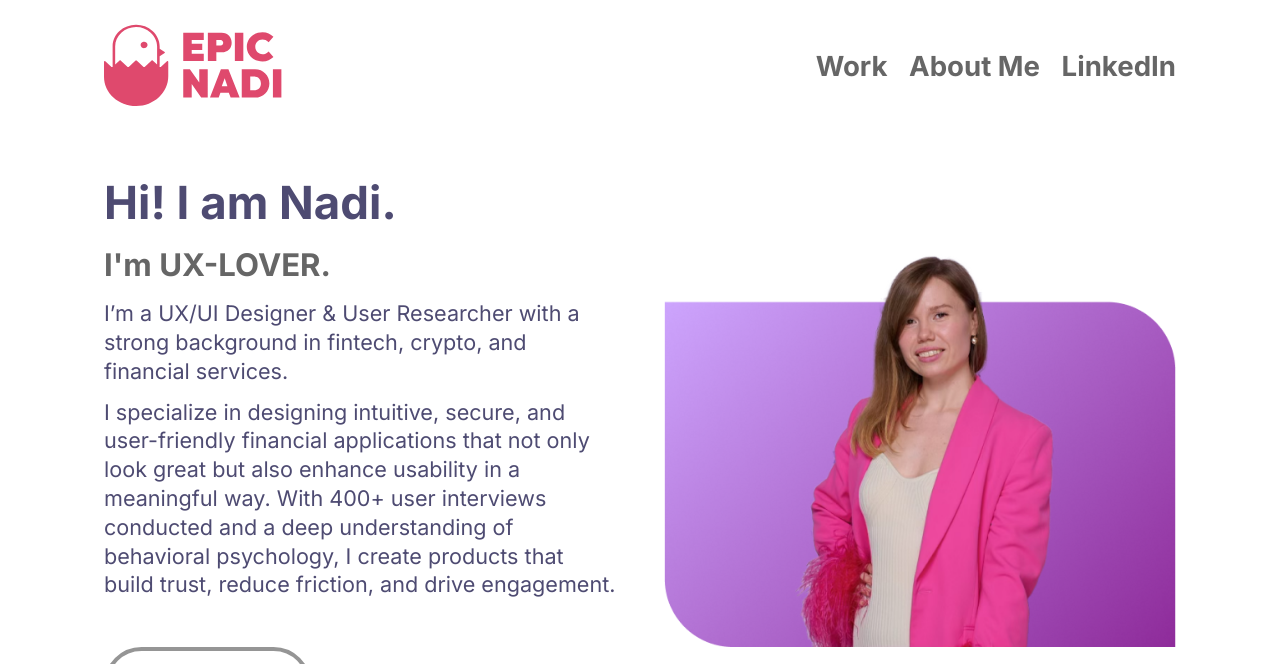
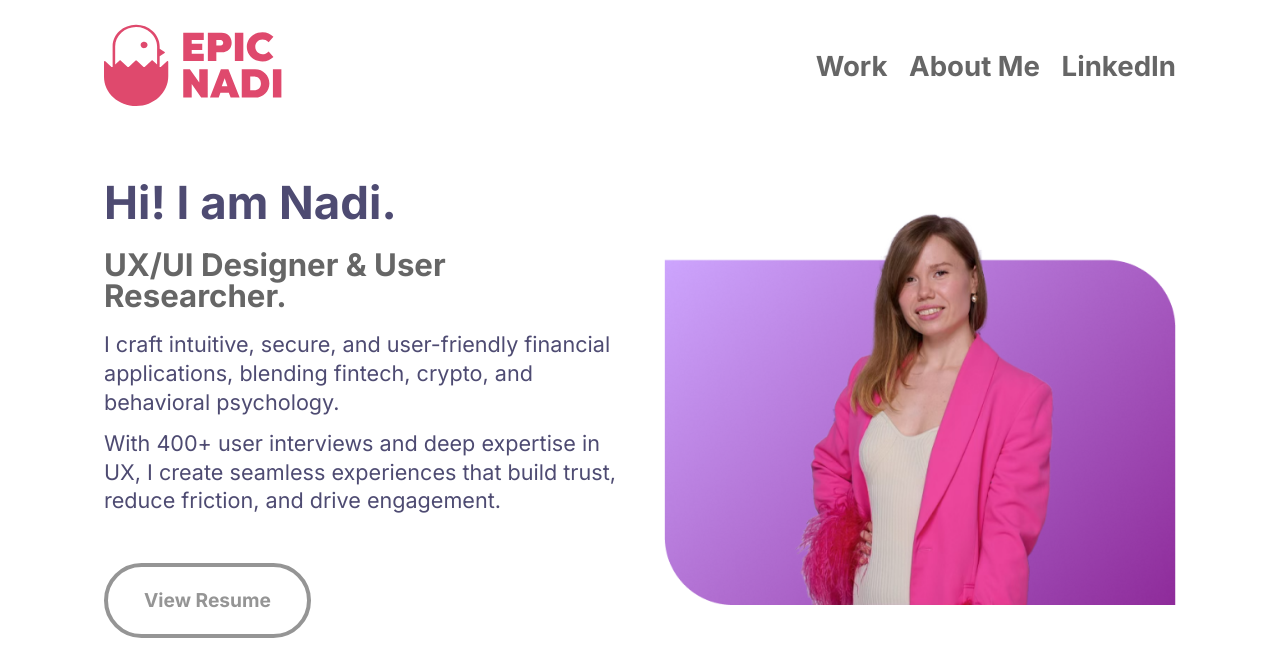
Before and after one commit to Nadi-Epina/nadi-epic, a plain HTML site: page index.html in a window 1280 px wide. Shown: the top 664 px of the page. Drawn offline with Linux system fonts and the light colour scheme.

Commit message:
Update index.html

```diff
--- a/index.html
+++ b/index.html
@@ -28,12 +28,12 @@
     <div class="hero-block first">
         <div class="text">
             <h1>Hi! I am Nadi.</h1>
-            <h3>I'm UX-LOVER.</h3>
+            <h3>UX/UI Designer & User Researcher.</h3>
             <p>
-                I’m a UX/UI Designer & User Researcher with a strong background in fintech, crypto, and financial services.
+                I craft intuitive, secure, and user-friendly financial applications, blending fintech, crypto, and behavioral psychology.
             </p>
             <p>
-                I specialize in designing intuitive, secure, and user-friendly financial applications that not only look great but also enhance usability in a meaningful way. With 400+ user interviews conducted and a deep understanding of behavioral psychology, I create products that build trust, reduce friction, and drive engagement.
+               With 400+ user interviews and deep expertise in UX, I create seamless experiences that build trust, reduce friction, and drive engagement.
             </p>
             <a class="button" href="./docs/resume.pdf" target="_blank">View Resume</a>
         </div>
```
